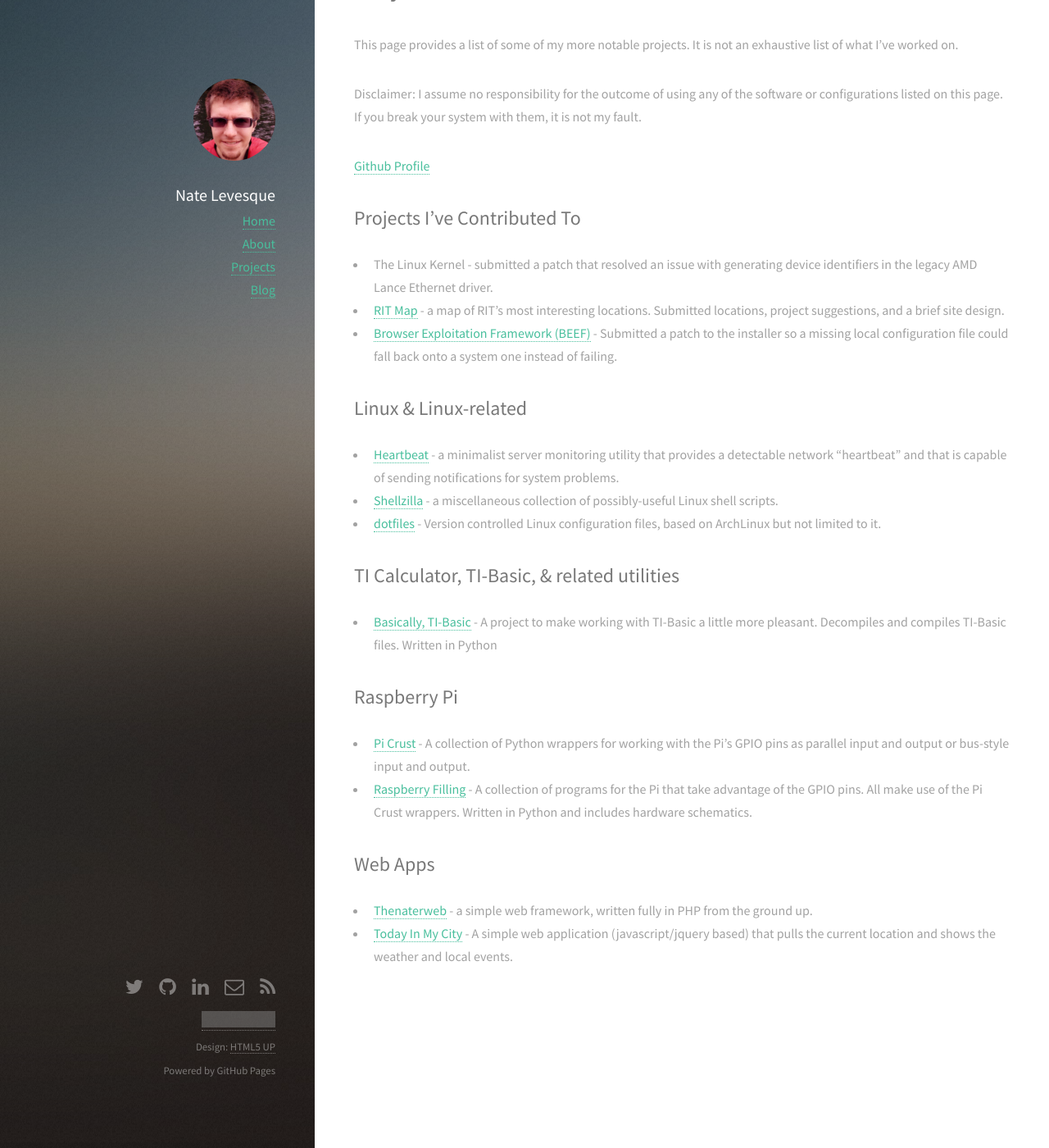
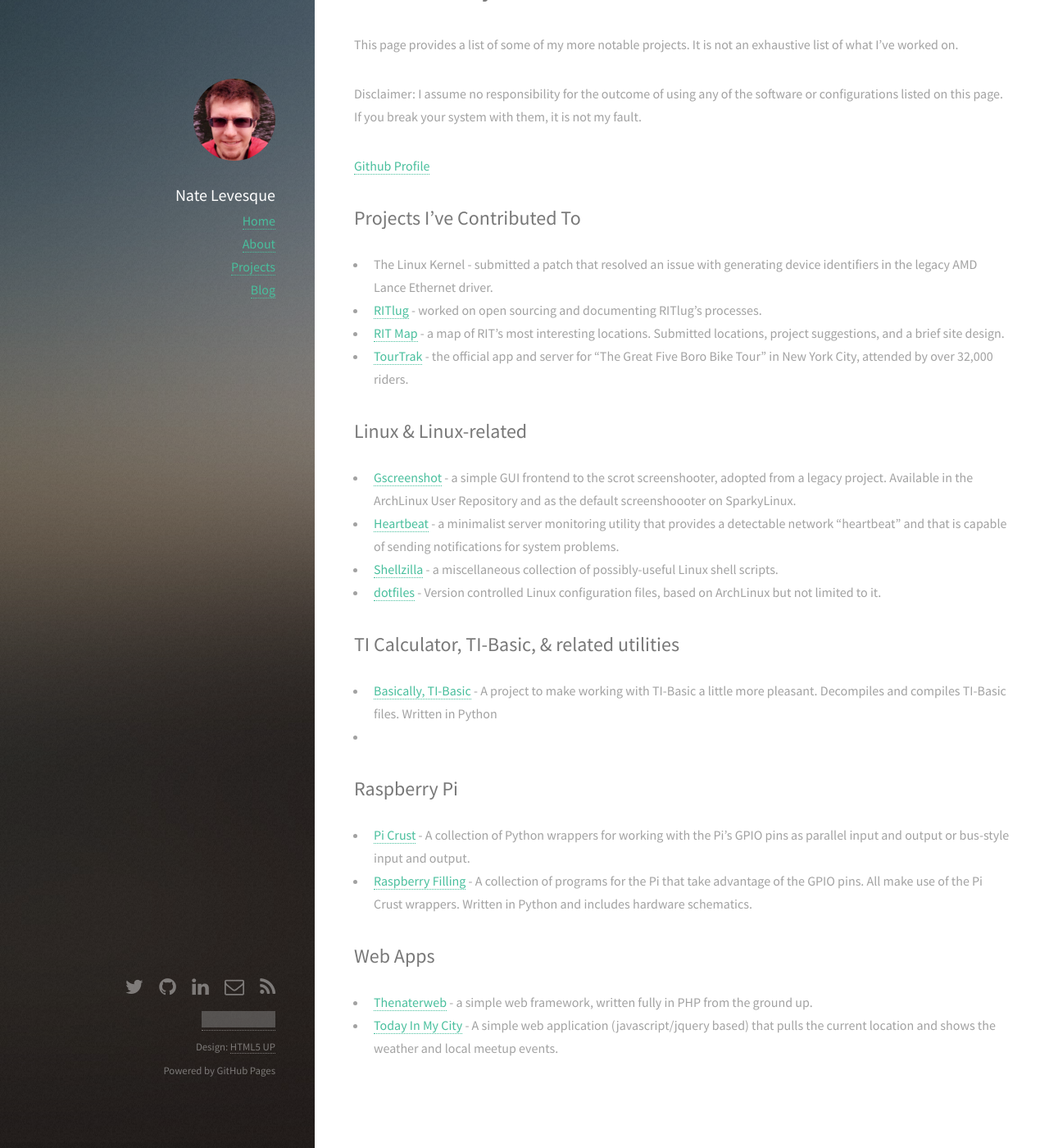
Before and after one commit to thenaterhood/thenaterhood.github.io, a Jekyll site: the page built from projects/index.markdown, in a window 1280 px wide and 1400 px high, scrolled down 136 px. Shown: the whole window at 82% size. Built offline with Jekyll 4.4.1, drawn with Linux system fonts in a browser that asks for light colours; Markdown is read by kramdown in place of the engine named in the settings; some of the changed text lies outside the part shown; grey boxes are pictures that could not be loaded.

Commit message:
Updates to projects

```diff
--- a/projects/index.markdown
+++ b/projects/index.markdown
@@ -14,11 +14,13 @@
 Projects I've Contributed To
 ----------------------------
 * The Linux Kernel - submitted a patch that resolved an issue with generating device identifiers in the legacy AMD Lance Ethernet driver.
+* [RITlug](http://ritlug.github.io) - worked on open sourcing and documenting RITlug's processes.
 * [RIT Map](http://ritmap.github.io/) - a map of RIT's most interesting locations. Submitted locations, project suggestions, and a brief site design.
-* [Browser Exploitation Framework (BEEF)](https://github.com/beefproject/beef) - Submitted a patch to the installer so a missing local configuration file could fall back onto a system one instead of failing.
+* [TourTrak](http://github.com/tourtrak) - the official app and server for "The Great Five Boro Bike Tour" in New York City, attended by over 32,000 riders.
 
 Linux & Linux-related
 ---------------------
+* [Gscreenshot](https://github.com/thenaterhood/gscreenshot) - a simple GUI frontend to the scrot screenshooter, adopted from a legacy project. Available in the ArchLinux User Repository and as the default screenshoooter on SparkyLinux.
 * [Heartbeat](https://github.com/thenaterhood/heartbeat) - a minimalist server monitoring utility that provides a detectable network "heartbeat" and that is capable of sending notifications for system problems.
 * [Shellzilla](https://github.com/thenaterhood/shellzilla) - a miscellaneous collection of possibly-useful Linux shell scripts.
 * [dotfiles](https://github.com/thenaterhood/dotfiles) - Version controlled Linux configuration files, based on ArchLinux but not limited to it.
@@ -26,6 +28,7 @@
 TI Calculator, TI-Basic, & related utilities
 ---------------------------------------------
 * [Basically, TI-Basic](https://github.com/thenaterhood/basically-ti-basic) - A project to make working with TI-Basic a little more pleasant. Decompiles and compiles TI-Basic files. Written in Python
+*
 
 Raspberry Pi
 ------------
@@ -35,4 +38,4 @@
 Web Apps
 ----------
 * [Thenaterweb](https://github.com/thenaterhood/thenaterweb) - a simple web framework, written fully in PHP from the ground up.
-* [Today In My City](http://todayinmy.city) - A simple web application (javascript/jquery based) that pulls the current location and shows the weather and local events.
+* [Today In My City](http://todayinmy.city) - A simple web application (javascript/jquery based) that pulls the current location and shows the weather and local meetup events.
```
Also changed, not shown: other parts of projects/index.markdown (+1 -1 lines).
